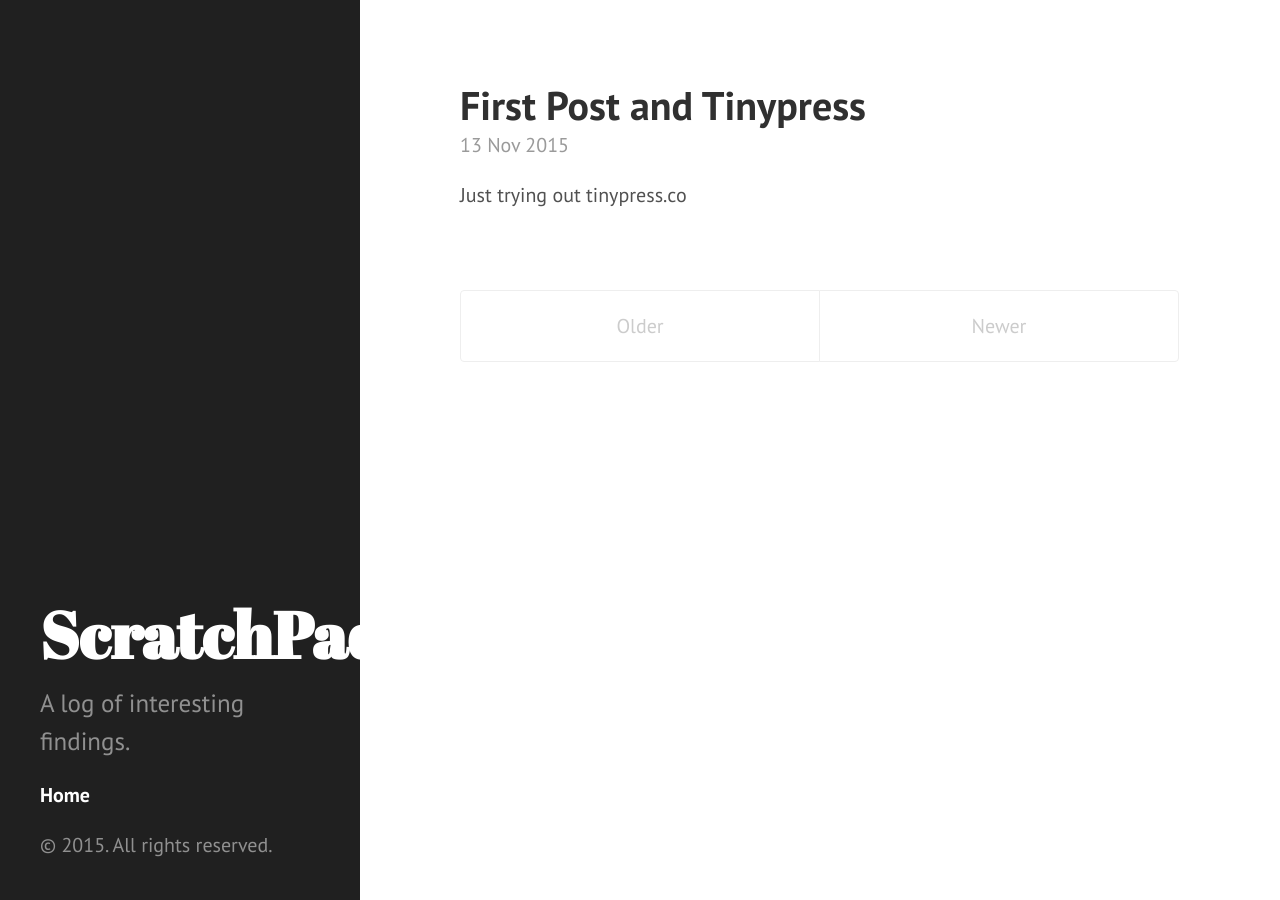
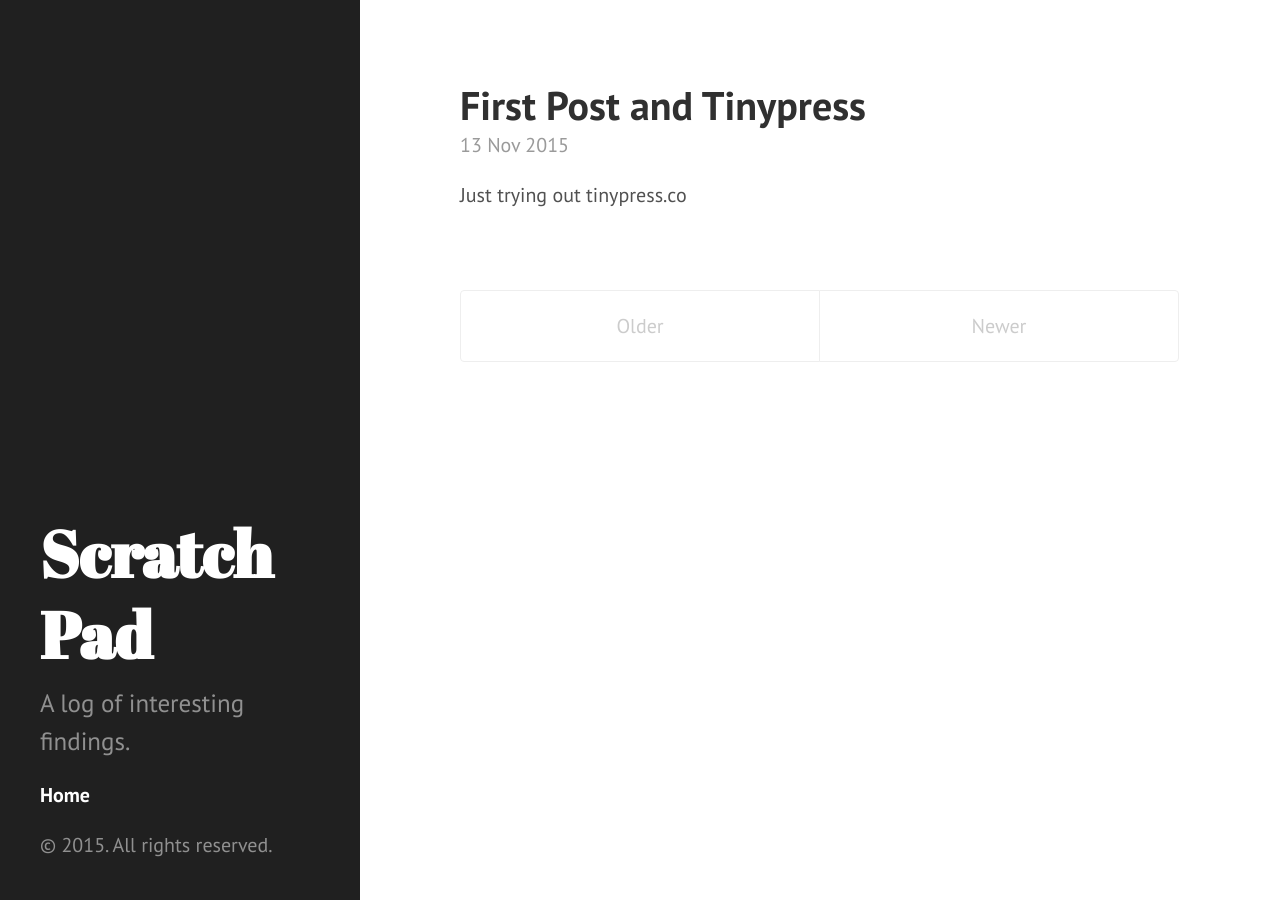
Before and after one commit to markandrewj/markandrewj.github.io, a Jekyll site: the page built from index.html, in a window 1280 px wide. Built offline with Jekyll 4.4.1, drawn with Linux system fonts in a browser that asks for light colours; the list of posts is cut into pages by our own code.

Commit message:
Update _config.yml

```diff
--- a/_config.yml
+++ b/_config.yml
@@ -2,7 +2,7 @@ excerpt_separator: ""
 pygments: true
 markdown: kramdown
 url: http://markandrewj.github.io
-title: ScratchPad
+title: Scratch Pad
 tagline: A log of interesting findings.
 description: A log of interesting findings.
 paginate: 5
```
